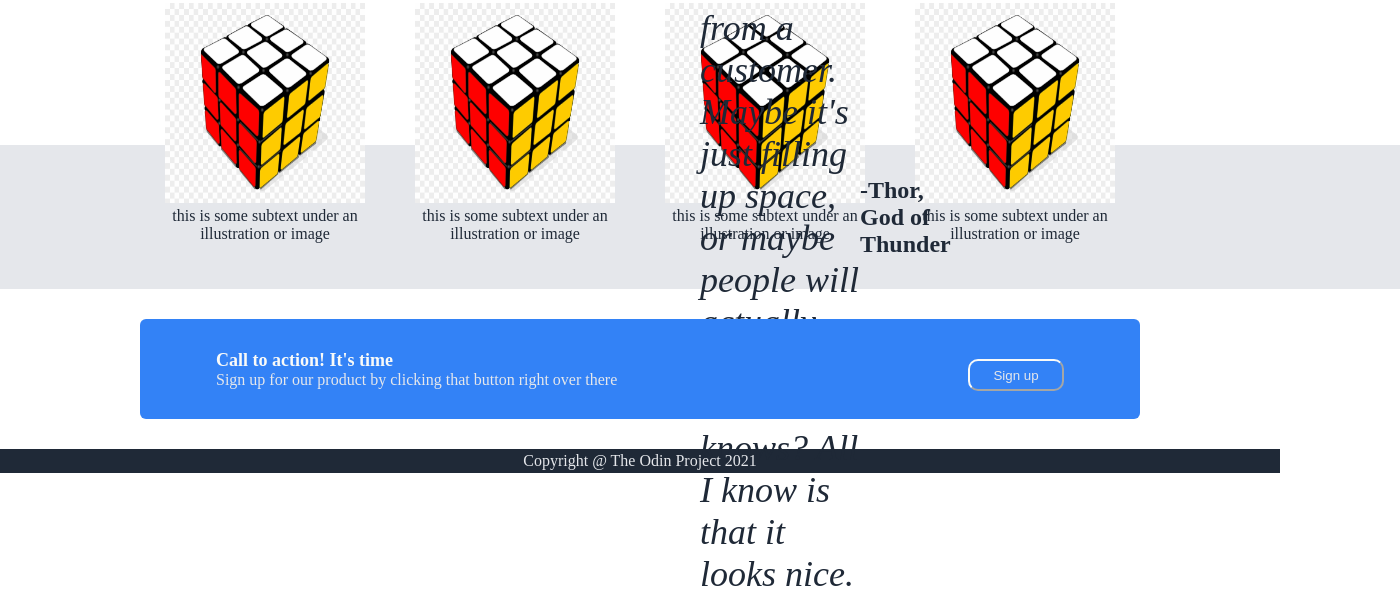
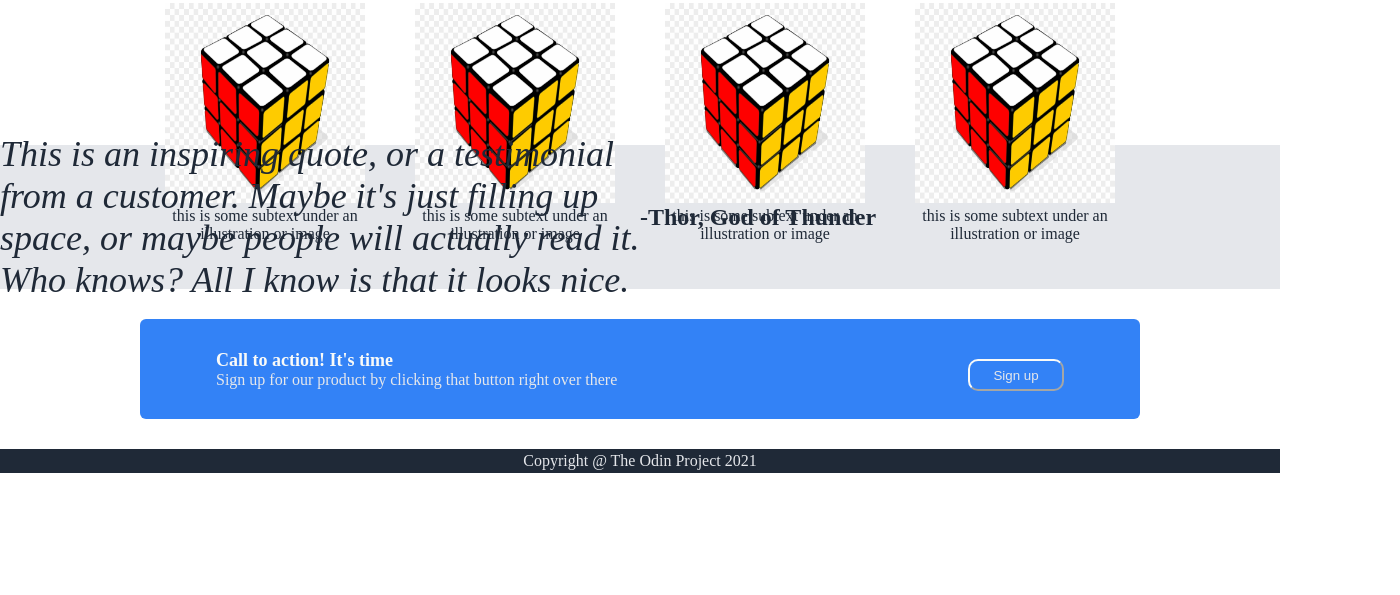
Before and after one commit to dylanspyer/odin-landingpage, a plain HTML site: page index.html in a window 1280 px wide. Shown: the part 327-922 px from the top of the page, 1400 px wide, since content can reach past the window. After the commit the page ends 800 px from the top, so only its background shows below. Drawn offline with Linux system fonts and the light colour scheme.

Commit message:
fixed section 3 layout

```diff
--- a/index.html
+++ b/index.html
@@ -5,7 +5,7 @@
     <meta http-equiv="X-UA-Compatible" content="IE=edge" />
     <meta name="viewport" content="width=device-width, initial-scale=1.0" />
     <link rel="stylesheet" href="styles.css" />
-    <title>Document</title>
+    <title>Landing Page</title>
   </head>
   <body>
     <header>
--- a/styles.css
+++ b/styles.css
@@ -114,7 +114,6 @@ h2 {
   justify-content: center;
   align-items: center;
   flex-wrap: wrap;
-  padding: 0 700px;
   /* I don't think padding is correct because when minimized text spills */
 }
 
@@ -122,6 +121,7 @@ blockquote {
   font-size: 36px;
   font-style: italic;
   color: #1f2937;
+  width: 50%;
 }
 
 .quote-attribution {
@@ -129,6 +129,8 @@ blockquote {
   font-weight: 900;
   color: #1f2937;
   align-self: flex-end;
+
+  width: 50%;
 }
 /* section 3 styling end */
 /* section 4 styling start */
```
